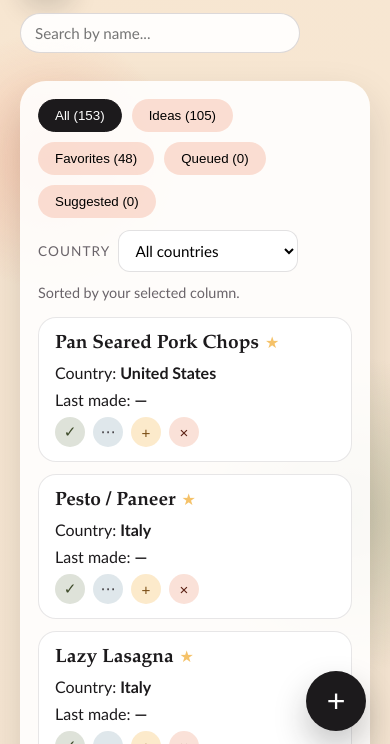
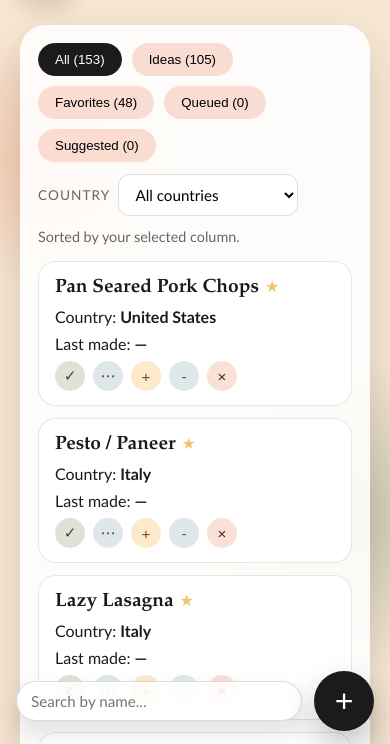
Before and after one commit to geodesoftware/RTracker, a plain HTML site: page index.html in a window 390 px wide. Shown: the part 89-833 px from the top of the page. Drawn offline with Linux system fonts and the light colour scheme; files whose address does not match are found by name.

Commit message:
Floating search box

```diff
--- a/index.html
+++ b/index.html
@@ -362,10 +362,22 @@
         border: 1px solid rgba(90, 31, 18, 0.2);
       }
 
-      .fab {
+      .floating-controls {
         position: fixed;
         right: 24px;
         bottom: 24px;
+        display: flex;
+        align-items: center;
+        gap: 12px;
+        z-index: 10;
+      }
+
+      .floating-controls .search {
+        width: min(300px, 56vw);
+        box-shadow: 0 12px 24px rgba(28, 26, 28, 0.12);
+      }
+
+      .fab {
         width: 60px;
         height: 60px;
         border-radius: 50%;
@@ -420,6 +432,11 @@
       .icon-btn.queue {
         background: rgba(245, 194, 105, 0.35);
         color: #7a4d15;
+      }
+
+      .icon-btn.unqueue {
+        background: rgba(202, 215, 222, 0.6);
+        color: #4b5a66;
       }
 
       .icon-btn.delete {
@@ -580,6 +597,17 @@
         td:last-child {
           width: auto;
         }
+
+        .floating-controls {
+          left: 16px;
+          right: 16px;
+          justify-content: space-between;
+        }
+
+        .floating-controls .search {
+          width: auto;
+          flex: 1;
+        }
       }
     </style>
   </head>
@@ -590,13 +618,6 @@
           <img class="logo" src="logo.png" alt="Recipe Atlas logo" />
           <h1>Recipe Atlas</h1>
         </div>
-        <input
-          class="search"
-          id="name-search"
-          type="search"
-          placeholder="Search by name..."
-          aria-label="Search recipes by name"
-        />
       </header>
 
       <section class="layout">
@@ -650,7 +671,16 @@
       <footer class="sync-status" id="sync-status">Sync: local cache</footer>
     </div>
 
-    <button class="fab" id="open-new" aria-label="Add recipe">+</button>
+    <div class="floating-controls">
+      <input
+        class="search"
+        id="name-search"
+        type="search"
+        placeholder="Search by name..."
+        aria-label="Search recipes by name"
+      />
+      <button class="fab" id="open-new" aria-label="Add recipe">+</button>
+    </div>
 
     <dialog id="new-dialog" class="fullscreen">
       <form class="modal fullscreen" id="add-form">
@@ -1095,6 +1125,9 @@
                 <button class="icon-btn queue" data-action="queue" data-id="${recipe.id}" title="Add to queue" aria-label="Add to queue">
                   +
                 </button>
+                <button class="icon-btn unqueue" data-action="unqueue" data-id="${recipe.id}" title="Remove from queue" aria-label="Remove from queue">
+                  -
+                </button>
                 <button class="icon-btn delete" data-action="delete" data-id="${recipe.id}" title="Delete" aria-label="Delete recipe">
                   ×
                 </button>
@@ -1118,6 +1151,9 @@
               </button>
               <button class="icon-btn queue" data-action="queue" data-id="${recipe.id}" title="Add to queue" aria-label="Add to queue">
                 +
+              </button>
+              <button class="icon-btn unqueue" data-action="unqueue" data-id="${recipe.id}" title="Remove from queue" aria-label="Remove from queue">
+                -
               </button>
               <button class="icon-btn delete" data-action="delete" data-id="${recipe.id}" title="Delete" aria-label="Delete recipe">
                 ×
@@ -1191,6 +1227,14 @@
           const recipe = recipes.find((item) => item.id === id);
           if (recipe) {
             recipe.queued = true;
+            void saveRecipes();
+            refresh();
+          }
+        }
+        if (action === "unqueue") {
+          const recipe = recipes.find((item) => item.id === id);
+          if (recipe) {
+            recipe.queued = false;
             void saveRecipes();
             refresh();
           }
```
Also changed, not shown: 1 other file.
